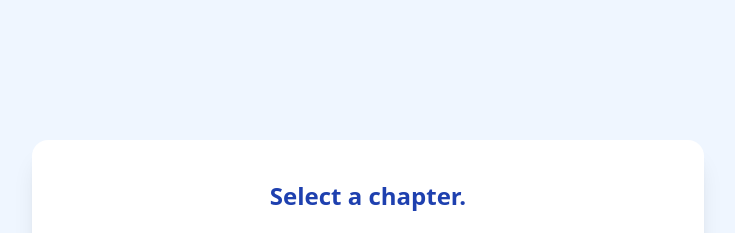
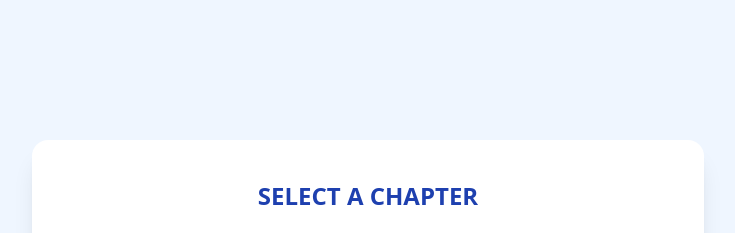
Before and after one commit to puroome/novel, a plain HTML site: page index.html in a window 1280 px wide. Both pictures are taken after a click on the button "Start Quiz". Shown: the top 233 px of the page, without its empty margins (272-1007 px from the left). Drawn offline with nearby package versions, Linux system fonts and the light colour scheme.

Commit message:
Update index.html

```diff
--- a/index.html
+++ b/index.html
@@ -34,7 +34,7 @@
 
         <!-- 2. 챕터 선택 화면 -->
         <div id="chapter-screen" class="hidden">
-            <h2 class="text-2xl font-bold text-blue-800 mb-6 text-center">Select a chapter.</h2>
+            <h2 class="text-2xl font-bold text-blue-800 mb-6 text-center">SELECT A CHAPTER</h2>
             <div id="chapter-list" class="space-y-3 max-h-96 overflow-y-auto pr-2">
                 <!-- 자바스크립트로 챕터 버튼들이 여기에 생성됩니다 -->
             </div>
```
